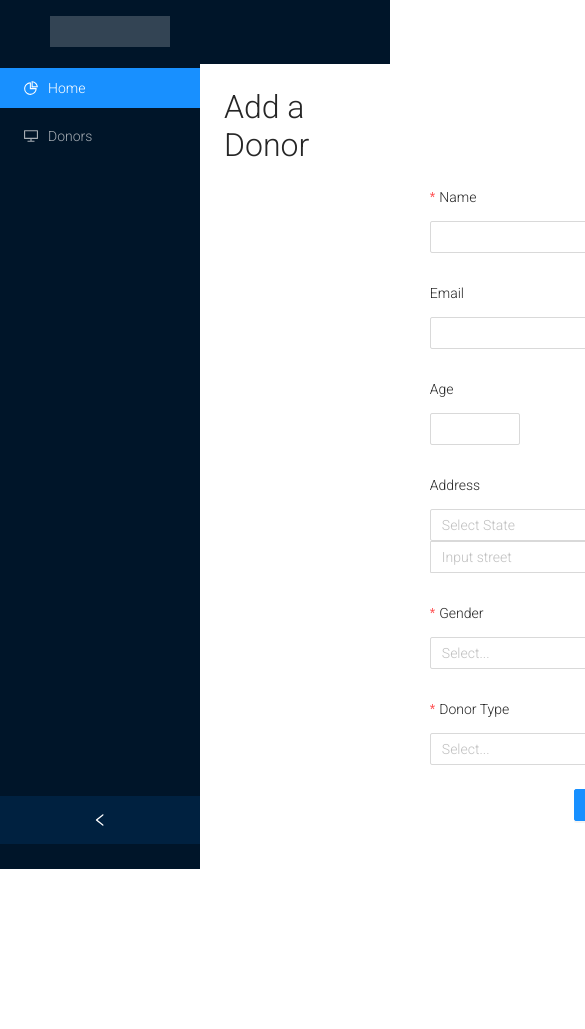
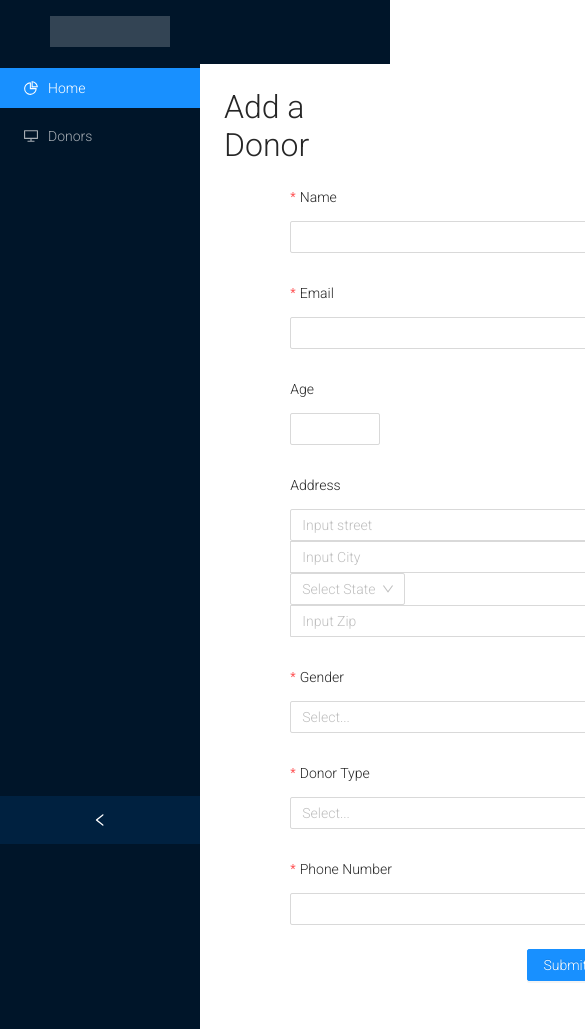
Before and after one commit to haywoodIII/HabitatCRM, a React (Create React App) app in the folder ClientApp/: page /donors-form in a window 390 px wide. Shown: the top 1029 px of the page, 585 px wide, since content can reach past the window. Before the commit the page ends 869 px from the top, so only its background shows below. Built offline with nearby package versions, Linux system fonts and the light colour scheme.

Commit message:
Add city, state, zip and phone

```diff
--- a/ClientApp/src/components/donors/DonorsForm.js
+++ b/ClientApp/src/components/donors/DonorsForm.js
@@ -23,7 +23,6 @@ const layout = {
   const onFinishFailed = errorInfo => {
     console.log('Failed:', errorInfo);
   };
-
 
   const validateMessages = {
     required: '${label} is required!',
@@ -93,14 +92,28 @@ function AddressSelect() {
       <Form.Item label="Address" >
       <Input.Group>
         <Form.Item
-          style={{ width: '25%' }}
+          name={['donor', 'address', 'street']}
+          noStyle
+          rules={[{ required: true, message: 'Street is required' }]}
+        >
+          <Input placeholder="Input street" />
+        </Form.Item>
+
+        <Form.Item
+          name={['donor', 'address', 'city']}
+          noStyle
+          rules={[{ required: true, message: 'City is required' }]}
+        >
+          <Input placeholder="Input City" />
+        </Form.Item>
+
+        <Form.Item
           name={['donor', 'address', 'state']}
           noStyle
           rules={[{ required: true, message: 'State is required' }]}
         >
         <Select
           showSearch
-          style={{ width: 200 }}
           placeholder="Select State"
           optionFilterProp="children"
           filterOption={(input, option) =>
@@ -110,13 +123,15 @@ function AddressSelect() {
           {statesSelect}
         </Select>
         </Form.Item>
+
         <Form.Item
-          name={['donor', 'address', 'street']}
+          name={['donor', 'address', 'zip']}
           noStyle
-          rules={[{ required: true, message: 'Street is required' }]}
+          rules={[{ required: true, message: 'Zip is required' }]}
         >
-          <Input placeholder="Input street" />
+          <Input placeholder="Input Zip" maxLength={5}/>
         </Form.Item>
+
       </Input.Group>
     </Form.Item>
   </div>
@@ -133,7 +148,7 @@ export function DonorsForm() {
               <Form.Item name={['donor', 'name']} label="Name" rules={[{ required: true }]}>
                   <Input />
               </Form.Item>
-              <Form.Item name={['donor', 'email']} label="Email" rules={[{ type: 'email' }]}>
+              <Form.Item name={['donor', 'email']} label="Email" rules={[{ type: 'email', required: true }]}>
                   <Input />
               </Form.Item>
               <Form.Item name={['donor', 'age']} label="Age" rules={[{ type: 'number', min: 0, max: 99 }]}>
@@ -158,6 +173,16 @@ export function DonorsForm() {
                   <Option value={1}>Business</Option>
                 </Select>
               </Form.Item>
+
+              <Form.Item
+              name="phone"
+              label="Phone Number"
+              rules={[{ required: true, message: 'Please input your phone number!'}]}
+              >
+        <Input style={{ width: '100%' }} />
+      </Form.Item>
+
+
               <Form.Item wrapperCol={{ ...layout.wrapperCol, offset: 8 }}>
                   <Button type="primary" htmlType="submit">
                   Submit
```
